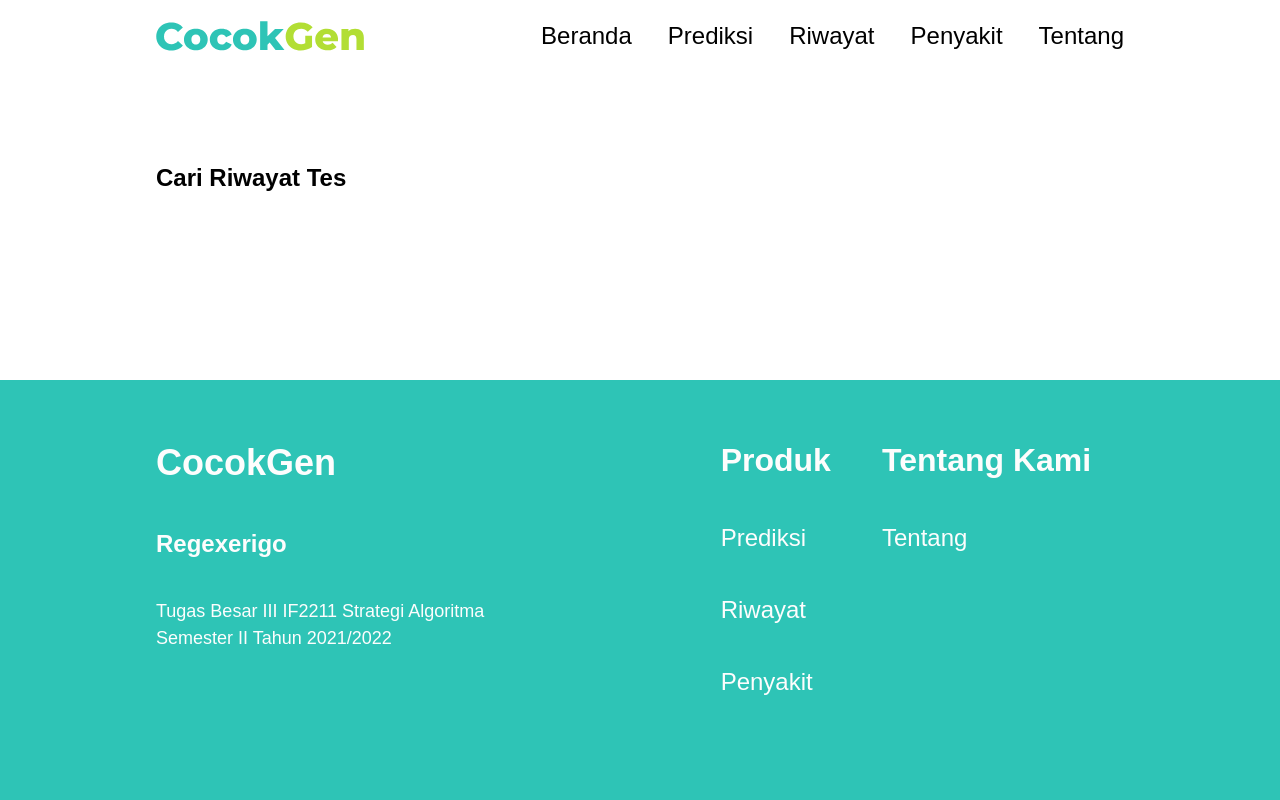
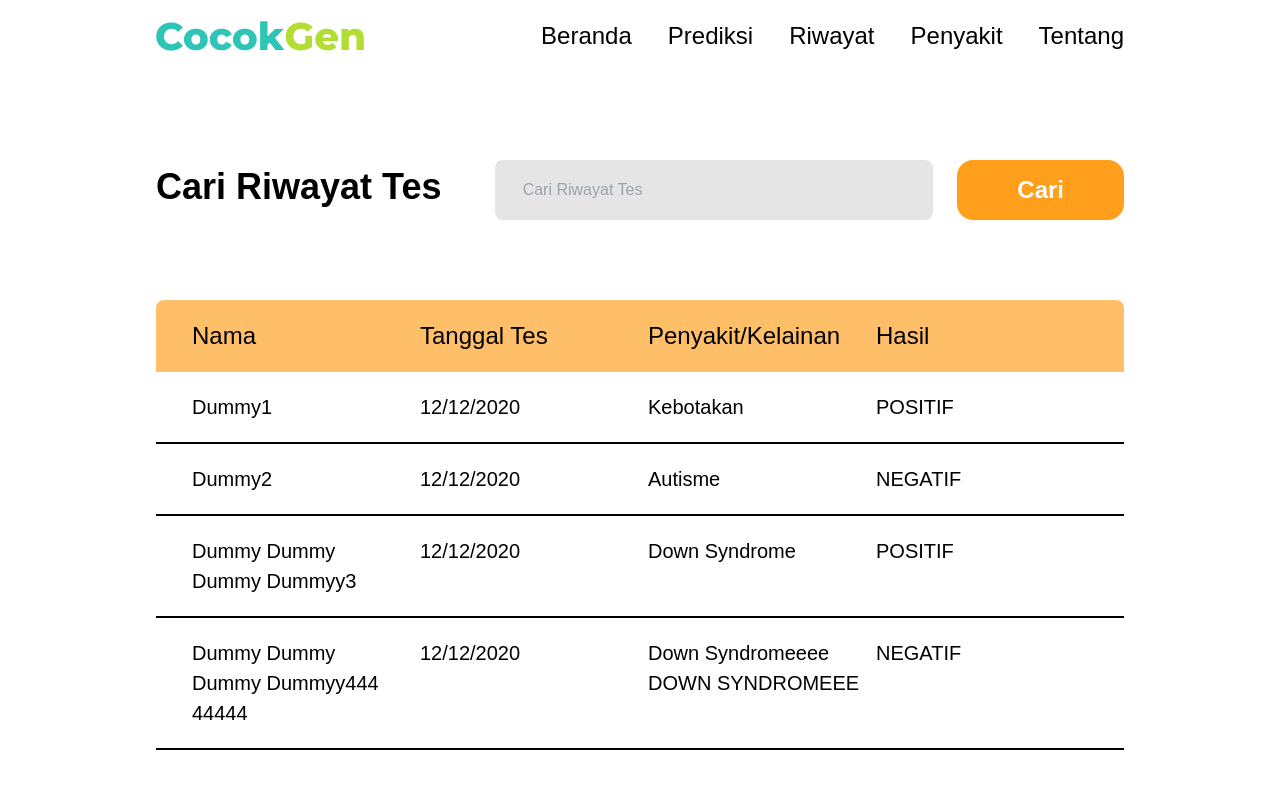
Before and after one commit to KorbanFidas2A/Tubes3_13520007, a React (Vite) app in the folder src/client/: page /Riwayat in a window 1280 px wide. Shown: the top 800 px of the page. Built offline with nearby package versions, Linux system fonts and the light colour scheme.

Commit message:
add Riwayat and Penyakit page

```diff
--- a/src/client/src/components/Navbar.jsx
+++ b/src/client/src/components/Navbar.jsx
@@ -10,7 +10,7 @@ const Navbar = () => {
 
   return (
     <>
-      <nav className="fixed z-10 flex w-full flex-wrap items-center justify-between py-[0.8rem] px-[1.75rem] backdrop-blur-sm lg:py-[1.125rem] lg:px-[9.75rem]">
+      <nav className="fixed z-10 flex w-full flex-wrap items-center justify-between bg-white bg-opacity-30 py-[0.8rem] px-[1.75rem] backdrop-blur-sm lg:py-[1.125rem] lg:px-[9.75rem]">
         <div className="container flex flex-wrap items-center justify-between">
           <div className="flex w-full items-center justify-between lg:block lg:w-auto lg:justify-start">
             {/* LOGO */}
--- a/src/client/src/pages/Penyakit.jsx
+++ b/src/client/src/pages/Penyakit.jsx
@@ -1,15 +1,159 @@
-import React from 'react'
+import React, { useRef, useState } from "react";
+import { Button } from "../components";
 
 const Penyakit = () => {
+  const penyakit = ["Kebotakan"];
+
+  const [name, setName] = useState("");
+  const [filename, setFilename] = useState("Tidak ada berkas yang dipilih");
+  const fileInputRef = useRef(null);
+  const [isFileValid, setIsFileValid] = useState(false);
+  const [isAllFilled, setIsAllFilled] = useState(true);
+
+  var DNA = "";
+
+  const handleUploadFileButton = (e) => {
+    e.preventDefault();
+    fileInputRef.current.click();
+  };
+
+  const handleFileUpload = (e) => {
+    const file = e.target.files[0];
+    setFilename(file.name);
+
+    const reader = new FileReader();
+    reader.onload = (e) => {
+      DNA = e.target.result;
+      fileValidation();
+    };
+    reader.readAsText(file);
+  };
+
+  const fileValidation = () => {
+    const regex = /^[AGCT]*$/;
+    if (regex.test(DNA)) {
+      setIsFileValid(true);
+    } else {
+      setIsFileValid(false);
+    }
+  };
+
+  const handleSubmit = (e) => {
+    e.preventDefault();
+    {
+      name === "" || !isFileValid
+        ? setIsAllFilled(false)
+        : setIsAllFilled(true);
+    }
+  };
+
   return (
-    <div className="flex flex-col lg:flex-row px-[1.75rem] pt-[4.5rem] pb-[3rem] lg:px-[9.75rem] lg:pt-[10rem] lg:pb-[8.5rem]">
-      <div>
-        <h1 className="mb-[1.5rem] text-[1.5rem] font-extrabold lg:mb-[3rem] lg:text[2.25rem]">
-          Tambahkan Jenis Penyakit/Kelainan
-        </h1>
+    <div className="px-[1.75rem] pt-[4.5rem] pb-[3rem] lg:px-[9.75rem] lg:pt-[10rem] lg:pb-[8.5rem]">
+      <h1 className="mb-[1.5rem] text-[1.5rem] font-extrabold lg:mb-[3rem] lg:text-[2.25rem]">
+        Tambahkan Jenis Penyakit/Kelainan
+      </h1>
+      <form className="lg:mb-[4.5rem] mb-[3rem]">
+        <div className="flex flex-col lg:flex-row lg:gap-[7.5rem]">
+          {/* NAMA PENYAKIT */}
+          <div className="mb-[1.5rem] basis-5/12 lg:mb-[3rem]">
+            <p className="mb-[1rem] text-[1rem] font-medium lg:mb-[1.5rem] lg:text-[1.5rem]">
+              Nama Penyakit/Kelainan
+            </p>
+            <input
+              type="text"
+              name="namapenyakit"
+              placeholder="Masukkan Nama Penyakit/Kelainan"
+              className="w-full rounded-[0.5rem] bg-lightgrey px-[1rem] py-[0.688rem] text-[0.688rem] text-darkgrey lg:px-[1.5rem] lg:py-[1rem] lg:text-[1rem]"
+              onChange={(e) => setName(e.target.value)}
+            />
+          </div>
+
+          {/* FILE DNA */}
+          <div className="mb-[1.5rem] basis-5/12 lg:mb-[3rem]">
+            <p className="mb-[1rem] text-[1rem] font-medium lg:mb-[1.5rem] lg:text-[1.5rem]">
+              Berkas DNA
+            </p>
+            <div
+              className={
+                `mb-[0.75rem] text-[0.668rem] font-medium lg:mb-[1.125rem] lg:text-[1rem] ` +
+                (isFileValid || filename === "Tidak ada berkas yang dipilih"
+                  ? `text-darkgrey`
+                  : `text-red`)
+              }
+            >
+              <p>*Berkas yang diunggah harus berekstensi .txt</p>
+              <p>*Berkas hanya berisi huruf A, C, G, dan/atau T</p>
+              <p>*Tidak boleh ada enter, spasi, dan huruf kecil</p>
+            </div>
+            <p className="text-[0.667rem] font-medium lg:text-[1rem]">
+              <Button
+                className={`!mr-[1rem] !bg-turquoise !py-[0.6rem] !px-[0.8rem] !text-[0.667rem] !font-medium hover:!bg-orange lg:!mr-[1.5rem] lg:!p-[1rem] lg:!text-[1rem]`}
+                onClick={handleUploadFileButton}
+              >
+                Unggah Berkas
+              </Button>
+              {filename}
+            </p>
+            <input
+              type="file"
+              className="hidden"
+              multiple={false}
+              accept=".txt,.text,text/plain"
+              onChange={handleFileUpload}
+              ref={fileInputRef}
+            />
+          </div>
+        </div>
+
+        <Button className={`mb-[1rem] px-[2.25rem] lg:px-[3.625rem]`} onClick={handleSubmit}>
+          Tambahkan
+        </Button>
+        <p
+          className={
+            `text-[0.667rem] font-medium text-red lg:text-[1rem] ` +
+            (isAllFilled ? `hidden` : `block`)
+          }
+        >
+          *Tidak boleh ada yang kosong
+        </p>
+      </form>
+
+      {/* TABLE */}
+      <div className="flex flex-col">
+        {/* TABLE HEADER */}
+        <div className="flex rounded-t-[0.5rem] bg-lightorange px-[0.667rem] py-[0.667rem] lg:py-[1.125rem] lg:px-[2.25rem]">
+          <p className="flex-1 text-[0.667rem] font-medium lg:text-[1.5rem]">
+            Nama Penyakit/Kelainan yang Sudah Terdaftar
+          </p>
+        </div>
+        {/* TABLE DATA */}
+        <div className="flex flex-col divide-y-[1px] lg:divide-y-2">
+          {penyakit.length === 0 ? (
+            <div className="flex justify-center py-[0.25rem] lg:py-[1.25rem]">
+              <p className="text-[0.667rem] lg:text-[1.25rem]">
+                Belum Ada Penyakit/Kelainan yang Terdaftar
+              </p>
+            </div>
+          ) : (
+            penyakit.map((item, index) => (
+              <div
+                key={index}
+                className="flex flex-row justify-between px-[0.667rem] py-[0.25rem] lg:px-[2.25rem] lg:py-[1.25rem]"
+              >
+                <p className="text-[0.667rem] lg:text-[1.25rem]">
+                  {item}
+                </p>
+                <p className="text-[0.667rem] lg:text-[1.25rem] underline hover:cursor-pointer">
+                  Hapus
+                </p>
+              </div>
+            ))
+          )}
+          <div></div>
+        </div>
       </div>
     </div>
-  )
-}
+  );
+};
 
-export default Penyakit
+export default Penyakit;
--- a/src/client/src/pages/Prediksi.jsx
+++ b/src/client/src/pages/Prediksi.jsx
@@ -61,8 +61,6 @@ const Prediksi = () => {
         : setIsAllFilled(true);
     }
   };
-
-  const warningMessage = () => {};
 
   return (
     <div className="relative flex flex-col px-[1.75rem] pt-[4.5rem] pb-[3rem] lg:flex-row lg:px-[9.75rem] lg:pt-[10rem] lg:pb-[8.5rem]">
@@ -144,12 +142,13 @@ const Prediksi = () => {
             </select>
           </div>
 
-          <Button className={`mb-[1rem]`} onClick={handleSubmit}>
+          <Button className={`mb-[1rem]  px-[2.25rem] lg:px-[3.625rem]`} onClick={handleSubmit}>
             Lihat Hasil
           </Button>
           <p
             className={
-              `text-[0.667rem] lg:text-[1rem] font-medium text-red ` + (isAllFilled ? `hidden` : `block`)
+              `text-[0.667rem] font-medium text-red lg:text-[1rem] ` +
+              (isAllFilled ? `hidden` : `block`)
             }
           >
             *Tidak boleh ada yang kosong
--- a/src/client/src/pages/Riwayat.jsx
+++ b/src/client/src/pages/Riwayat.jsx
@@ -1,15 +1,112 @@
-import React from 'react'
+import React from "react";
+import { Button } from "../components";
 
 const Riwayat = () => {
+  const tableHeader = ["Nama", "Tanggal Tes", "Penyakit/Kelainan", "Hasil"];
+  const listRiwayat = [
+    {
+      nama: "Dummy1",
+      tanggal: "12/12/2020",
+      penyakit: "Kebotakan",
+      hasil: "POSITIF",
+    },
+    {
+      nama: "Dummy2",
+      tanggal: "12/12/2020",
+      penyakit: "Autisme",
+      hasil: "NEGATIF",
+    },
+    {
+      nama: "Dummy Dummy Dummy Dummyy3",
+      tanggal: "12/12/2020",
+      penyakit: "Down Syndrome",
+      hasil: "POSITIF",
+    },
+    {
+      nama: "Dummy Dummy Dummy Dummyy444 44444",
+      tanggal: "12/12/2020",
+      penyakit: "Down Syndromeeee DOWN SYNDROMEEE",
+      hasil: "NEGATIF",
+    },
+  ];
+
   return (
-    <div className="flex flex-col lg:flex-row px-[1.75rem] pt-[4.5rem] pb-[3rem] lg:px-[9.75rem] lg:pt-[10rem] lg:pb-[8.5rem]">
-      <div>
-        <h1 className="mb-[1.5rem] text-[1.5rem] font-extrabold lg:mb-[3rem] lg:text[2.25rem]">
+    <div
+      className={
+        `px-[1.75rem] pt-[4.5rem] lg:px-[9.75rem] lg:pt-[10rem] lg:pb-[8.5rem] ` +
+        (listRiwayat.length <= 2 ? `pb-[5rem]` : `pb-[3rem]`)
+      }
+    >
+      {/* HEADER AND SEARCH BAR */}
+      <div className="mb-[1.5rem] flex flex-col lg:mb-[5rem] lg:flex-row lg:gap-[1.5rem]">
+        <h1 className="mb-[1.5rem] basis-4/12 text-[1.5rem] font-extrabold lg:mb-0 lg:text-[2.25rem]">
           Cari Riwayat Tes
         </h1>
+        <div className="flex basis-8/12 flex-nowrap justify-between gap-[0.5rem] lg:gap-[1.5rem]">
+          <input
+            type="text"
+            name="search"
+            placeholder="Cari Riwayat Tes"
+            className="w-full rounded-[0.5rem] bg-lightgrey px-[1rem] py-[0.75rem] text-[0.667rem] text-darkgrey lg:px-[1.75rem] lg:py-[1rem] lg:text-[1rem]"
+          />
+          <Button
+            className={`py-[0.45rem] px-[2rem] text-[0.85rem] lg:py-[0.75rem] lg:px-[3.75rem]`}
+            onClick={() => {
+              e.preventDefault();
+            }}
+          >
+            Cari
+          </Button>
+        </div>
+      </div>
+
+      {/* TABLE */}
+      <div className="flex flex-col">
+        {/* TABLE HEADER */}
+        <div className="flex flex-row gap-[1rem] rounded-t-[0.5rem] bg-lightorange px-[0.667rem] py-[0.667rem] lg:py-[1.125rem] lg:px-[2.25rem]">
+          {tableHeader.map((item, index) => (
+            <p
+              key={index}
+              className="flex-1 basis-1/4 text-[0.667rem] font-medium lg:text-[1.5rem]"
+            >
+              {item}
+            </p>
+          ))}
+        </div>
+        {/* TABLE DATA */}
+        <div className="flex flex-col divide-y-[1px] lg:divide-y-2">
+          {listRiwayat.length === 0 ? (
+            <div className="flex justify-center py-[0.25rem] lg:py-[1.25rem]">
+              <p className="text-[0.667rem] lg:text-[1.25rem]">
+                Riwayat Tidak Ditemukan
+              </p>
+            </div>
+          ) : (
+            listRiwayat.map((item, index) => (
+              <div
+                key={index}
+                className="flex flex-row gap-[1rem] px-[0.667rem] py-[0.25rem] lg:px-[2.25rem] lg:py-[1.25rem]"
+              >
+                <p className="basis-1/4 text-[0.667rem] lg:text-[1.25rem]">
+                  {item.nama}
+                </p>
+                <p className="basis-1/4 text-[0.667rem] lg:text-[1.25rem]">
+                  {item.tanggal}
+                </p>
+                <p className="basis-1/4 text-[0.667rem] lg:text-[1.25rem]">
+                  {item.penyakit}
+                </p>
+                <p className="basis-1/4 text-[0.667rem] lg:text-[1.25rem]">
+                  {item.hasil}
+                </p>
+              </div>
+            ))
+          )}
+          <div></div>
+        </div>
       </div>
     </div>
-  )
-}
+  );
+};
 
-export default Riwayat
+export default Riwayat;
```
